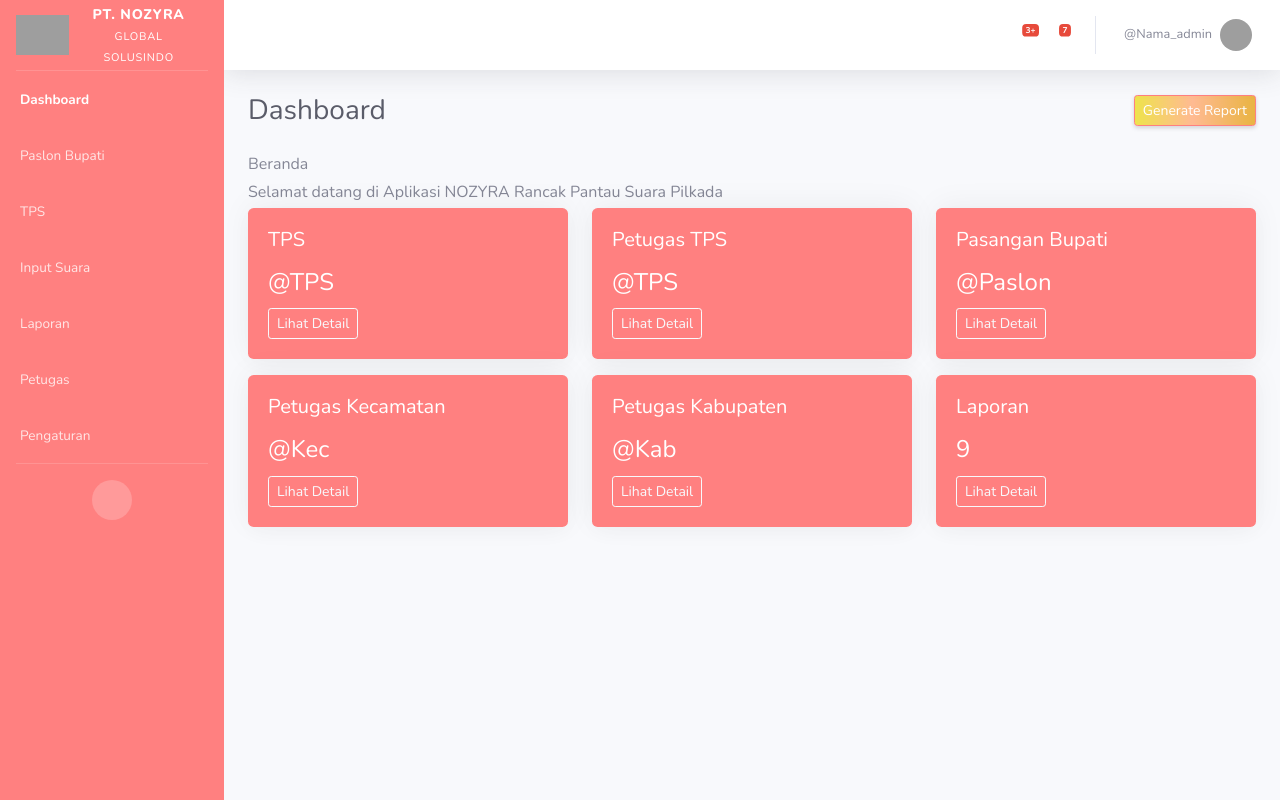
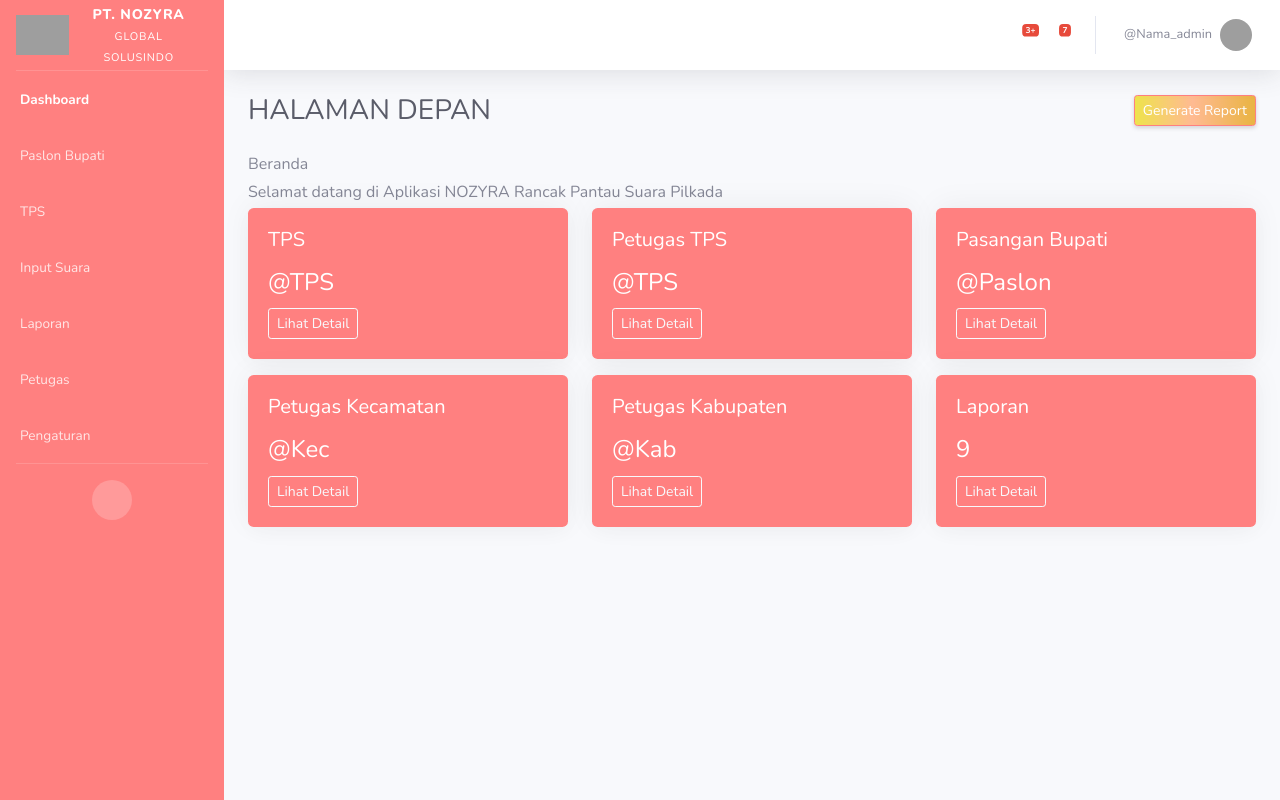
Before and after one commit to shabry-nozyra/my-app, a React (Create React App) app: page / in a window 1280 px wide. Built offline with nearby package versions, Linux system fonts and the light colour scheme; grey boxes are pictures that could not be loaded; some icons are missing.

Commit message:
ubah tampilan home

```diff
--- a/src/Home.js
+++ b/src/Home.js
@@ -4,7 +4,7 @@ function Home() {
     return (
         <div className="">
             <div className="d-sm-flex align-items-center justify-content-between mb-4">
-                <h1 className="h3 mb-0 text-gray-800">Dashboard</h1>
+                <h1 className="h3 mb-0 text-gray-800">HALAMAN DEPAN</h1>
                 <a href="#" className="d-none d-sm-inline-block btn btn-sm btn-primary shadow-sm"><i
                     className="fas fa-download fa-sm text-white-50"></i> Generate Report</a>
             </div>
```
